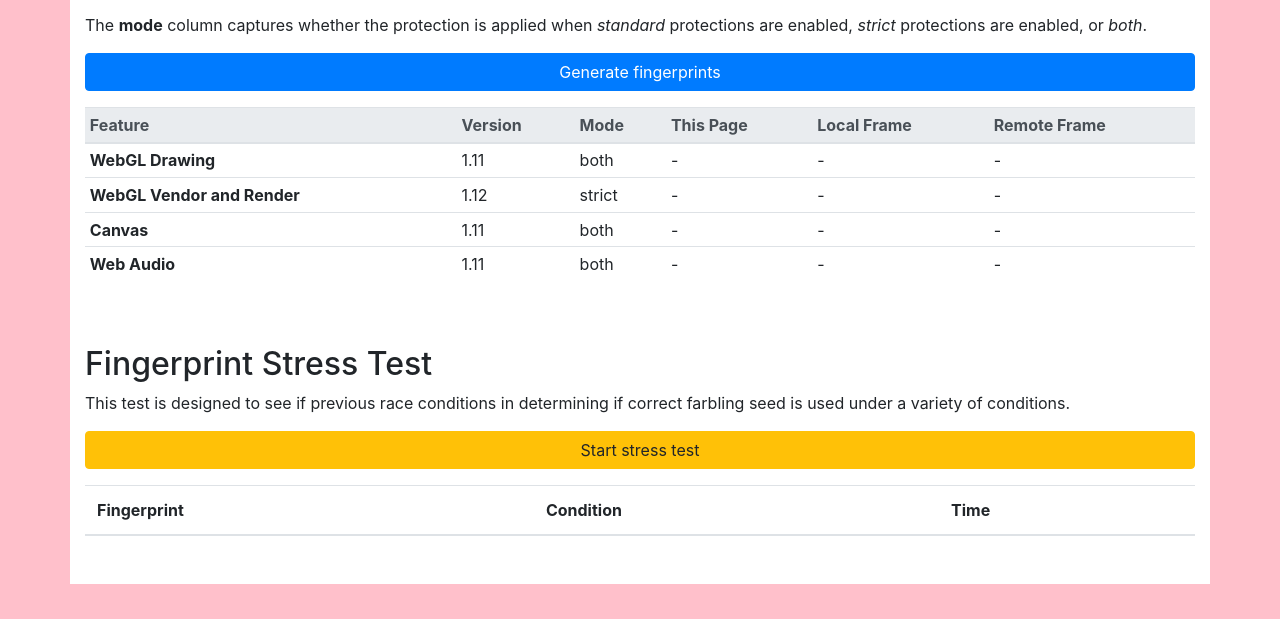
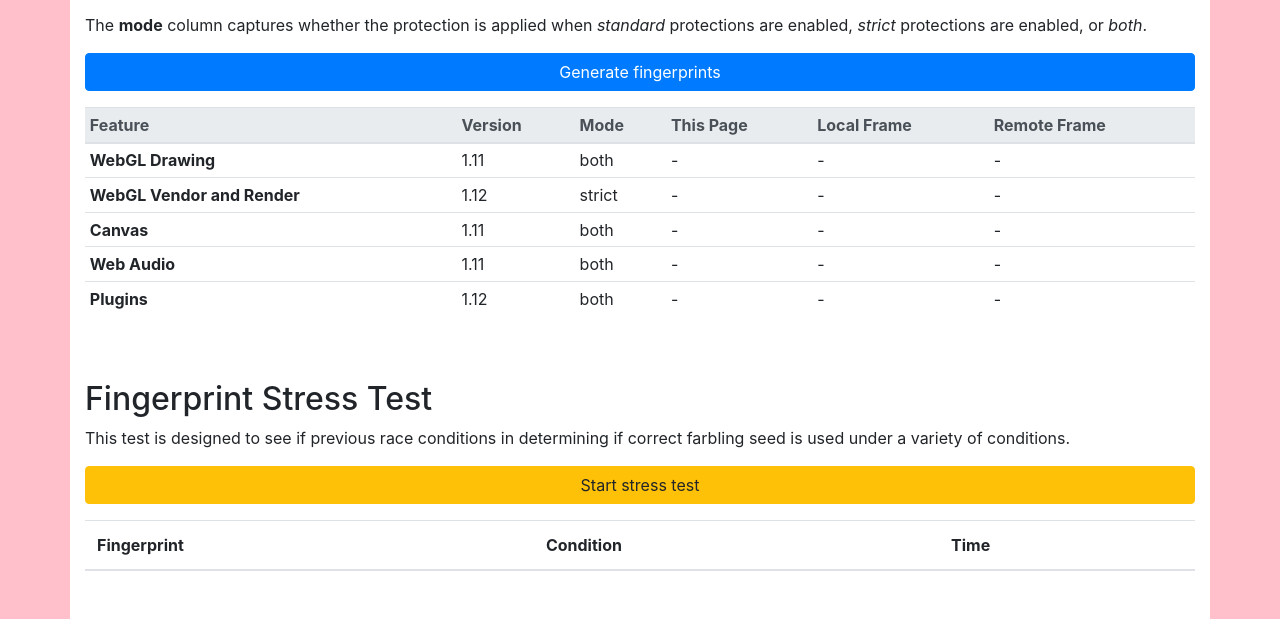
Before and after one commit to brave-experiments/qa-test-pages, a website: page farbling.html in a window 1280 px wide. Shown: the part 648-1267 px from the top of the page. Before the commit the page ends 1232 px from the top, so only its background shows below. Drawn offline with Linux system fonts and the light colour scheme.

Commit message:
add plugins test

```diff
--- a/farbling.html
+++ b/farbling.html
@@ -114,6 +114,14 @@
                 <td class="local-frame-value value-audio">-</td>
                 <td class="remote-frame-value value-audio">-</td>
               </tr>
+              <tr>
+                <th scope="row">Plugins</th>
+                <td>1.12</td>
+                <td>both</td>
+                <td class="local-value value-plugins">-</td>
+                <td class="local-frame-value value-plugins">-</td>
+                <td class="remote-frame-value value-plugins">-</td>
+              </tr>
             </tbody>
           </table>
 
```
